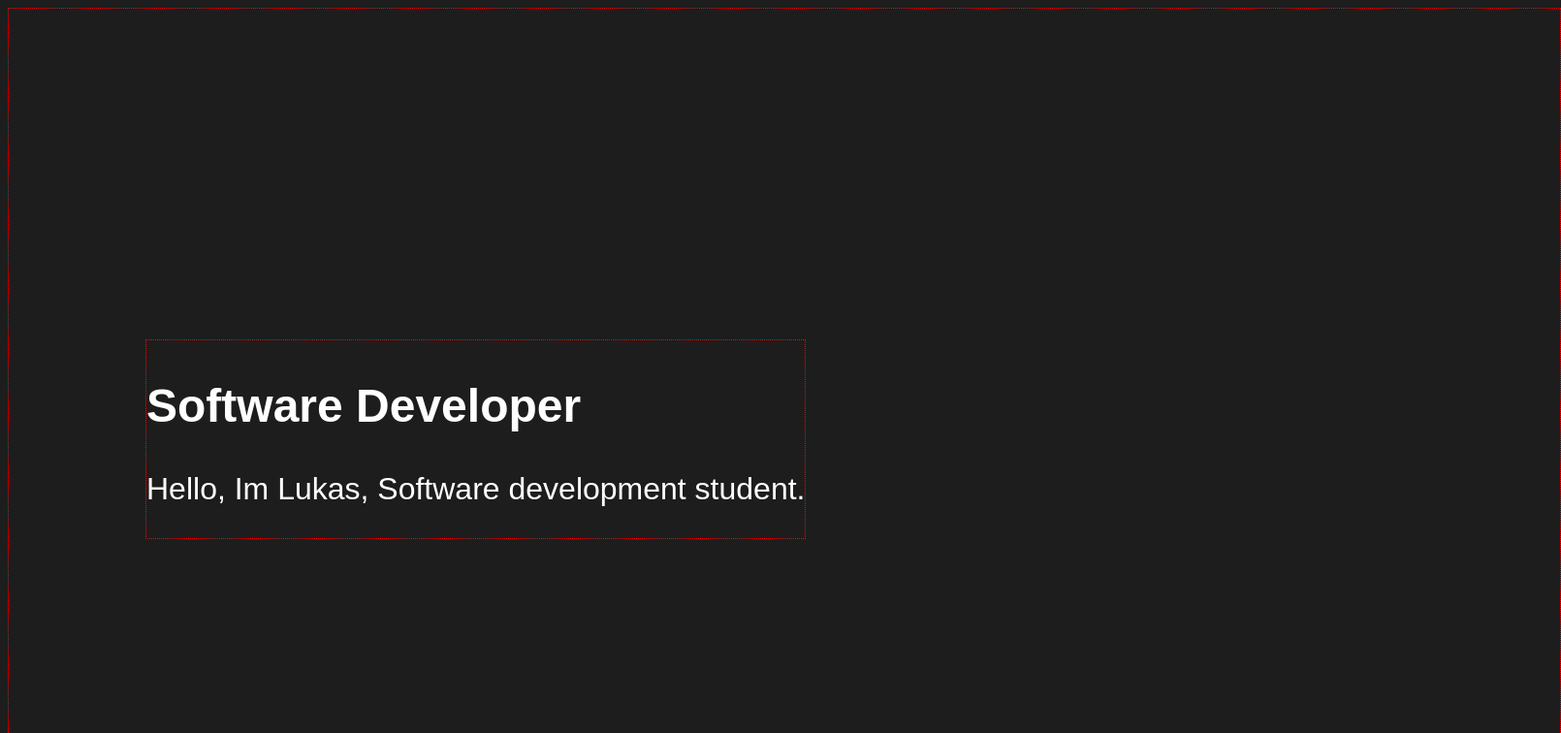
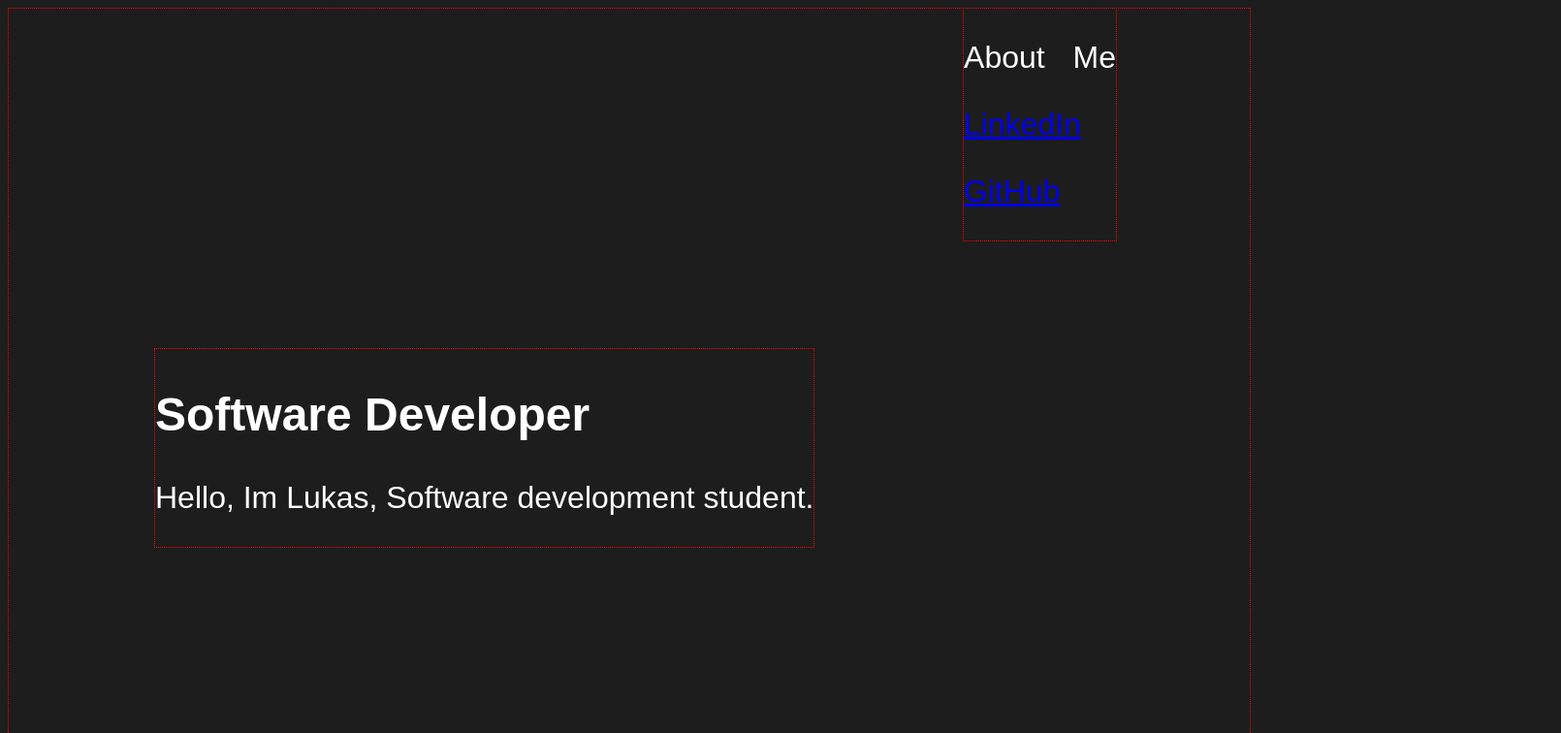
Before and after one commit to Lukroza/Lukroza.github.io, a plain HTML site: page index.html in a window 1280 px wide. Shown: the top 756 px of the page at 97% size, 1610 px wide, since content can reach past the window. Drawn offline with Linux system fonts and the light colour scheme.

Commit message:
Add Site Top Bar
Adds top bar elements to the site

```diff
--- a/index.html
+++ b/index.html
@@ -9,6 +9,15 @@
     <script defer src="homeFunctions.js"></script>
   </head>
   <body>
+    <div id="TopBar">
+      <p>About Me</p>
+      <p>
+        <a href="https://www.linkedin.com/in/lukas-zareckas/" target="_blank">
+          LinkedIn</a
+        >
+      </p>
+      <p><a href="https://github.com/Lukroza" target="_blank">GitHub</a></p>
+    </div>
     <section class="hid">
       <div id="First">
         <h1>Software Developer</h1>
--- a/styles.css
+++ b/styles.css
@@ -16,11 +16,11 @@ body {
   font-size: 32px;
 }
 section {
-  margin: auto;
+  margin: left;
   text-align: center;
   width: 50vh;
   min-height: 98vh;
-  min-width: 200vh;
+  min-width: 160vh;
   border: red dotted 1px;
 }
 #First {
@@ -32,10 +32,19 @@ section {
 }
 .hid {
   opacity: 0;
-  transition: all 2s;
+  transform: translateX(20%);
+  transition: all 0.5s;
 }
 .show {
+  transform: translateX(0);
   opacity: 1;
+}
+#TopBar {
+  position: absolute;
+  right: 10%;
+  word-spacing: 20px;
+  display: inline;
+  border: 1px dotted red;
 }
 /*
 #lorem {
```
